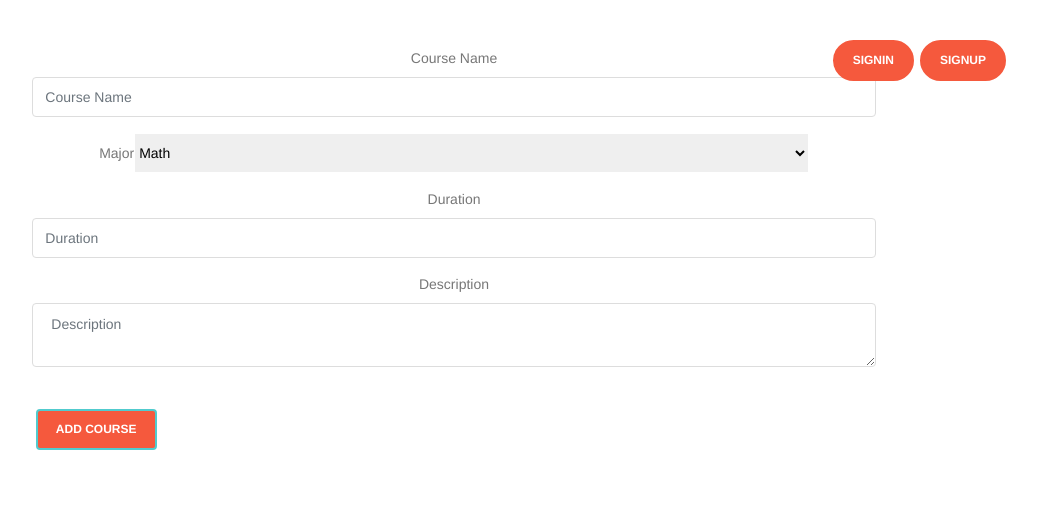
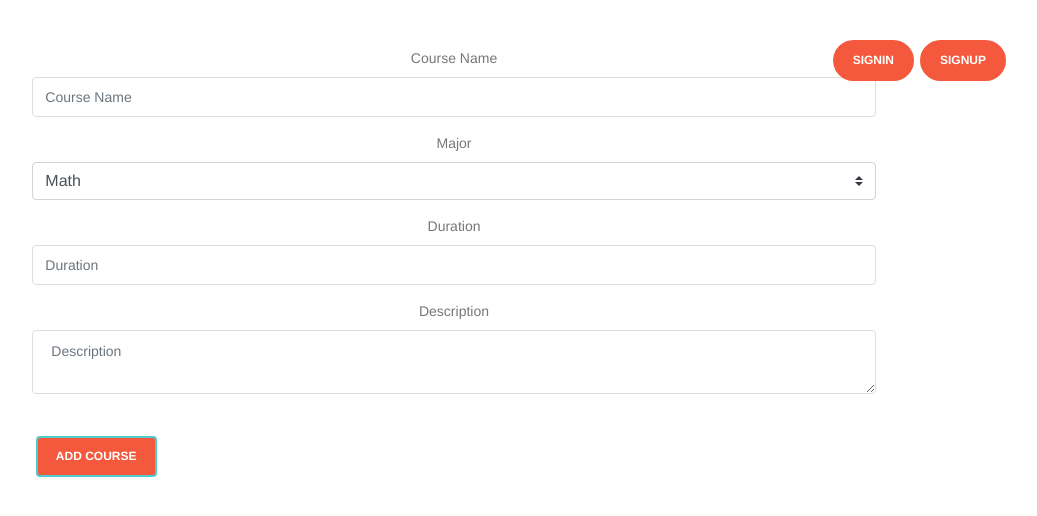
Before and after one commit to seerde/Project-3, a React (Create React App) app in the folder uranus_web_application/: page /course/add in a window 1280 px wide. Shown: the top 516 px of the page, without its empty margins (186-1223 px from the left). Built offline with nearby package versions, Linux system fonts and the light colour scheme.

Commit message:
fixed dashboard > show course

```diff
--- a/uranus_web_application/src/course/AddCourse.jsx
+++ b/uranus_web_application/src/course/AddCourse.jsx
@@ -1,10 +1,5 @@
 import React, { useState, useEffect } from "react";
-import {
-  Form,
-  Row,
-  Col,
-  Button,
-} from "react-bootstrap";
+import { Form, Row, Col, Button } from "react-bootstrap";
 import "../assets/css/main.css";
 import Axios from "axios";
 
@@ -26,7 +21,7 @@ export const AddCourse = (props) => {
         { headers: { "x-auth-token": token } }
       );
       console.log(courseAdded);
-      props.history.push("/MyInformationTeacher");//*****************************************/
+      props.history.push("/MyInformationTeacher"); //*****************************************/
     } catch (err) {
       console.log(err);
     }
@@ -53,8 +48,10 @@ export const AddCourse = (props) => {
             <Form.Row>
               <Form.Group as={Col} controlId="formGridLastName">
                 <Form.Label>Major</Form.Label>
-                <select //*****************************************************************/
+                <Form.Control
                   className="input-select"
+                  as="select"
+                  custom
                   name="major"
                   onChange={(e) => onChangeInput(e)}
                 >
@@ -66,7 +63,7 @@ export const AddCourse = (props) => {
                   <option value="sciences">Sciences</option>
                   <option value="design">Design</option>
                   <option value="physics">Physics</option>
-                </select>
+                </Form.Control>
               </Form.Group>
             </Form.Row>
             <Form.Row>
--- a/uranus_web_application/src/course/MyCourse.jsx
+++ b/uranus_web_application/src/course/MyCourse.jsx
@@ -54,8 +54,8 @@ export default class MyCourse extends Component {
     });
     return (
       <div>
-        <Container>
-          <Row className="scrollable">{cards}</Row>
+        <Container className="course__card">
+          <Row>{cards}</Row>
         </Container>
       </div>
     );
--- a/uranus_web_application/src/course/course.css
+++ b/uranus_web_application/src/course/course.css
@@ -7,14 +7,14 @@
 
 .course__card {
   overflow: auto;
-  height: 100%;
+  height: 450px;
 }
 
-.course-details-button{
+.course-details-button {
   text-align: center;
 }
 
-.button{
+.button {
   margin-left: 1%;
   margin-right: 1%;
   margin-bottom: 2%;
--- a/uranus_web_application/src/user/MyInformationTeacher.jsx
+++ b/uranus_web_application/src/user/MyInformationTeacher.jsx
@@ -1,10 +1,6 @@
 import React, { Component } from "react";
 import Axios from "axios";
-import {
-  Container,
-  Tab,
-  Tabs,
-} from "react-bootstrap";
+import { Container, Tab, Tabs } from "react-bootstrap";
 import { EditInformationsTeacher } from "./EditInformationsTeacher";
 import Information from "./Information";
 import Editpassword from "./Editpassword";
```
